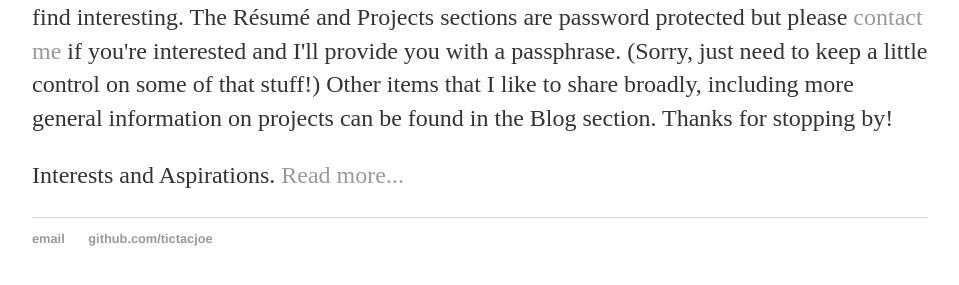
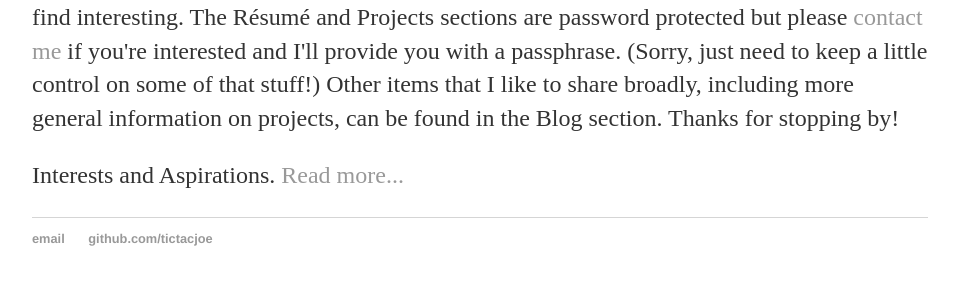
Before and after one commit to tictacjoe/tictacjoe.github.io, a Jekyll site: the page index.html, which Jekyll copies as it is, in a window 1280 px wide. Shown: the part 230-515 px from the top of the page, without its empty margins (160-1119 px from the left). Built offline with Jekyll 4.4.1, drawn with Linux system fonts in a browser that asks for light colours.

```diff
--- a/index.html
+++ b/index.html
@@ -21,7 +21,7 @@
 				find interesting.  The Résumé and Projects sections are password protected but please
 				<a href="mailto:tictacjoe@gmail.com">contact me</a> if you're interested and I'll provide you with a passphrase.
 				(Sorry, just need to keep a little control on some of that stuff!)  Other items that I like to share broadly,
-				including more general information on projects can be found in the Blog section.  Thanks for stopping by!
+				including more general information on projects, can be found in the Blog section.  Thanks for stopping by!
 				<p>Interests and Aspirations.  </em>  <a href="/interests">Read more...</a></p>
     		</div><!-- /.blurb -->
 		</div><!-- /.container -->
```
